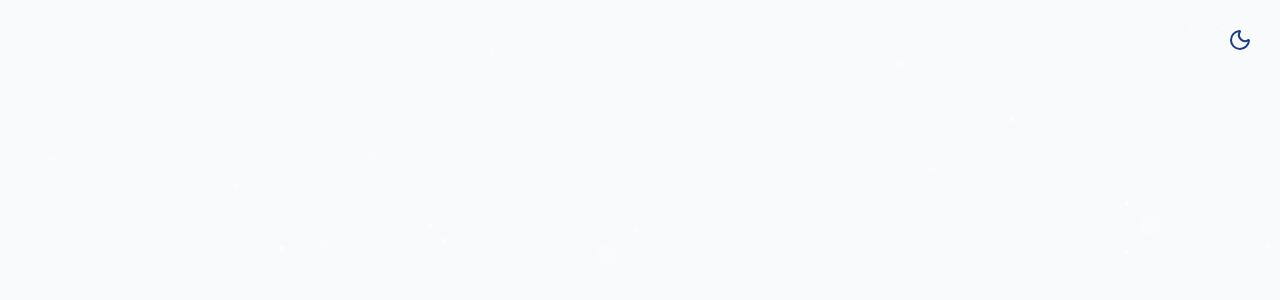
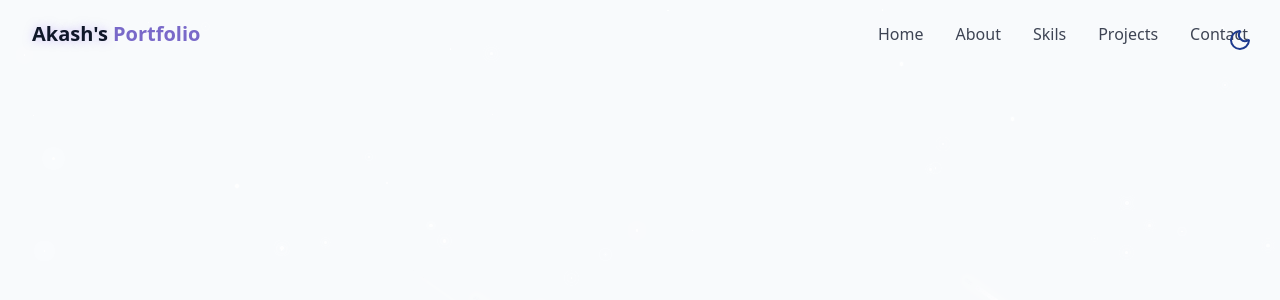
Before and after one commit to Aki1781/portfolio-website, a React (Vite) app: page / in a window 1280 px wide. Shown: the top 300 px of the page. Built offline with nearby package versions, Linux system fonts and the light colour scheme.

Commit message:
feat: added background styles and navbar component boilerplate

```diff
--- /dev/null
+++ b/src/components/NavBar.jsx
@@ -0,0 +1,63 @@
+import React, { useEffect, useState } from 'react'
+import { cn } from '@/lib/utils'
+
+const navItems = [
+    { name: 'Home', href: "#hero"},
+    { name: 'About', href: "#about"},
+    { name: 'Skils', href: "#skills"},
+    { name: 'Projects', href: "#projects"},
+    { name: 'Contact', href: "#contact"},
+]
+
+const NavBar = () => {
+    const [isScrolled, setisScrolled] = useState(false);
+    const [isMenuOpen, setIsMenuOpen] = useState(false);
+
+    useEffect(() => {
+        const handleScroll = () => {
+            setisScrolled(window.screenY > 10)
+        }
+        window.addEventListener('scroll', handleScroll)
+        return () => {
+            window.removeEventListener('scroll', handleScroll)
+        }
+    })
+
+  return (
+    <nav className={cn("fixed w-full z-40 transition-all duration-300",
+        isScrolled ? "py-3 bg-background/80 backdrop-blur-md shadow-xs" : "py-5"
+    )}>
+        <div className="container flex items-center justify-between">
+            <a className="text-xl font-bold text-primary flex items-center" href="#hero">
+                <span className="relative z-10">
+                    <span className="text-glow text-foreground">
+                        Akash's
+                    </span> Portfolio
+                </span>
+            </a>
+            {/* desktop nav */}
+            <div className="hidden md:flex space-x-8">
+                {navItems.map((item, key) => (
+                    <a href={item.href} key={key} className="text-foreground/80 hover:text-primary transition-colors duration-300">{item.name}</a>
+                ))}
+            </div>
+            <div className={cn(
+                "fixed inset-0 bg-background/95 backdrop-blur-md z-40 flex flex-col items-center justify-center",
+                "transition-all duration-300 md:hidden",
+                isMenuOpen ? "opacity-100 pointer-events-auto" : "opacity-0 pointer-events-none"
+                )}
+
+            >
+
+                <div className="hidden md:flex space-x-8">
+                    {navItems.map((item, key) => (
+                        <a href={item.href} key={key} className="text-foreground/80 hover:text-primary transition-colors duration-300">{item.name}</a>
+                    ))}
+                </div>
+            </div>
+        </div>
+    </nav>
+  )
+}
+
+export default NavBar
--- a/src/components/StarBackground.jsx
+++ b/src/components/StarBackground.jsx
@@ -4,9 +4,19 @@ import React, { use, useEffect, useState } from 'react'
 
 const StarBackground = () => {
     const [stars, setStars] = useState([]);
+    const [meteors, setMeteors] = useState([]);
 
     useEffect(() => {
         generateStars();
+        generateMeteors();
+
+        const handleResize = () => {
+            generateStars();
+        }
+
+        window.addEventListener('resize', handleResize);
+
+        return () => window.removeEventListener("resize", handleResize);
     }, []);
 
     const generateStars = () => {
@@ -28,6 +38,25 @@ const StarBackground = () => {
 
         setStars(newStars);
     }
+
+    const generateMeteors = () => {
+        const numberOfMeteors = 4
+
+        const newMeteors = []
+
+        for (let i = 0; i < numberOfMeteors; i++) {
+            newMeteors.push({
+                id: i,
+                size: Math.random() * 2 + 1,
+                x: Math.random() * 100,
+                y: Math.random() * 40,
+                opacity: Math.random() * 15,
+                animationDuration: Math.random() * 3 + 3,
+            })
+        }
+
+        setMeteors(newMeteors);
+}
   return (
     <div className="fixed inset-0 overflow-hidden pointer-events-none z-0">
         {stars.map((star) => (
@@ -40,6 +69,17 @@ const StarBackground = () => {
                 animationDuration: star.animationDuration + "s",
             }}/>
         ))}
+        {meteors.map((meteor) => (
+            <div key={meteor.id} className="meteor animate-meteor" style={{
+                width: meteor.size * 50 + "px",
+                height: meteor.size * 2 + "px",
+                left: meteor.x + "%",
+                top: meteor.y + "%",
+                animationDelay: meteor.delay,
+                animationDuration: meteor.animationDuration + "s",
+            }}/>
+    ))}
+
 
     </div>
   )
--- a/src/pages/Home.jsx
+++ b/src/pages/Home.jsx
@@ -1,6 +1,7 @@
 import React from 'react'
 import ThemeToggle from '../components/ThemeToggle'
 import StarBackground from '../components/StarBackground'
+import NavBar from '../components/NavBar'
 
 const Home = () => {
   return (
@@ -12,8 +13,7 @@ const Home = () => {
         {/* Background Effects */}
         <StarBackground />
         {/* Navbar */}
-
-
+        <NavBar />
         {/* Main Section */}
 
 
```
